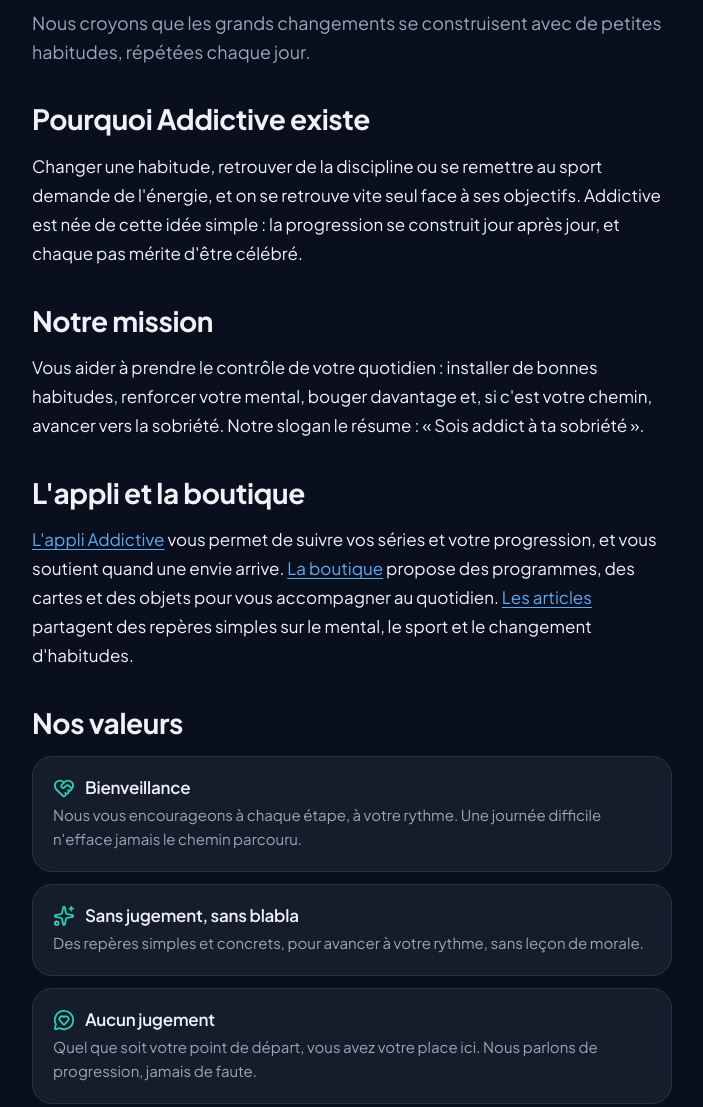
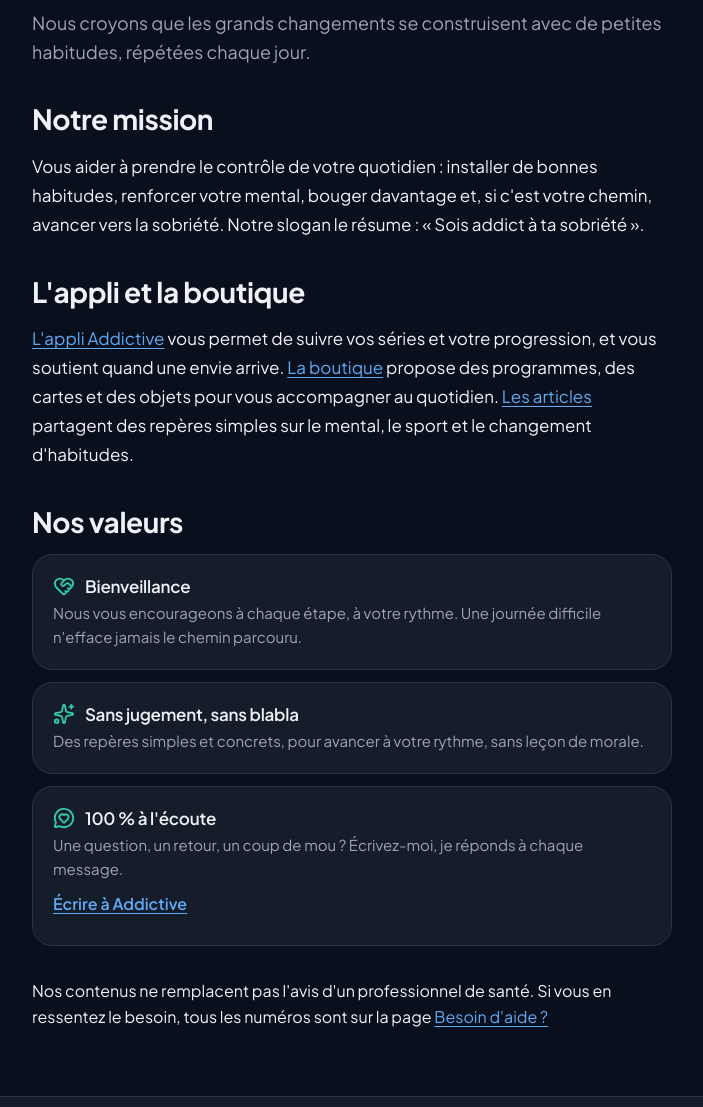
Before and after one commit to remlau64170/addictive-shop, an Astro site: page /a-propos in a window 1280 px wide. Shown: the part 758-1865 px from the top of the page, without its empty margins (288-991 px from the left). Built offline with nearby package versions, Linux system fonts and the light colour scheme; Astro itself is replaced by a stand-in of ours.

Commit message:
À propos : section « Pourquoi Addictive existe » retirée, valeur « 100 % à l'écoute » avec lien vers le contact
Co-Authored-By: Claude Opus 5.5 <noreply@anthropic.com>

```diff
--- a/src/pages/a-propos.astro
+++ b/src/pages/a-propos.astro
@@ -8,8 +8,8 @@ import Breadcrumb from "../components/Breadcrumb.astro";
 const VALEURS = [
   { title: "Bienveillance", text: "Nous vous encourageons à chaque étape, à votre rythme. Une journée difficile n'efface jamais le chemin parcouru.", Icon: HeartHandshake },
   { title: "Sans jugement, sans blabla", text: "Des repères simples et concrets, pour avancer à votre rythme, sans leçon de morale.", Icon: Sparkles },
-  { title: "Aucun jugement", text: "Quel que soit votre point de départ, vous avez votre place ici. Nous parlons de progression, jamais de faute.", Icon: MessageCircleHeart },
-];
+  { title: "100 % à l'écoute", text: "Une question, un retour, un coup de mou ? Écrivez-moi, je réponds à chaque message.", Icon: MessageCircleHeart, lien: { href: "/contact/", label: "Écrire à Addictive" } },
+] as const;
 ---
 
 <Base title="À propos : notre mission" description="Addictive aide à construire de meilleures habitudes : développement personnel, discipline, remise au sport et sobriété, avec bienveillance et sans jugement.">
@@ -24,13 +24,6 @@ const VALEURS = [
   <p class="lead">Nous croyons que les grands changements se construisent avec de petites habitudes, répétées chaque jour.</p>
 
   <div class="prose">
-    <h2>Pourquoi Addictive existe</h2>
-    <p>
-      Changer une habitude, retrouver de la discipline ou se remettre au sport demande de l'énergie, et on se retrouve vite seul
-      face à ses objectifs. Addictive est née de cette idée simple : la progression se construit jour après jour, et chaque
-      pas mérite d'être célébré.
-    </p>
-
     <h2>Notre mission</h2>
     <p>
       Vous aider à prendre le contrôle de votre quotidien : installer de bonnes habitudes, renforcer votre mental, bouger
@@ -50,10 +43,11 @@ const VALEURS = [
 
   <ul class="values">
     {
-      VALEURS.map(({ title, text, Icon }) => (
+      VALEURS.map((valeur) => (
         <li class="card">
-          <h3 class="card-title"><Icon size={22} color="var(--success)" aria-hidden="true" />{title}</h3>
-          <p>{text}</p>
+          <h3 class="card-title"><valeur.Icon size={22} color="var(--success)" aria-hidden="true" />{valeur.title}</h3>
+          <p>{valeur.text}</p>
+          {"lien" in valeur && <a class="value-link" href={valeur.lien.href}>{valeur.lien.label}</a>}
         </li>
       ))
     }
@@ -87,4 +81,19 @@ const VALEURS = [
     gap: 0.75rem;
     margin-top: 1rem;
   }
+
+  .values .card {
+    display: flex;
+    flex-direction: column;
+  }
+
+  .value-link {
+    display: inline-flex;
+    align-items: center;
+    align-self: flex-start;
+    min-height: 2.75rem;
+    margin-top: auto;
+    font-weight: 600;
+  }
+
 </style>
```
